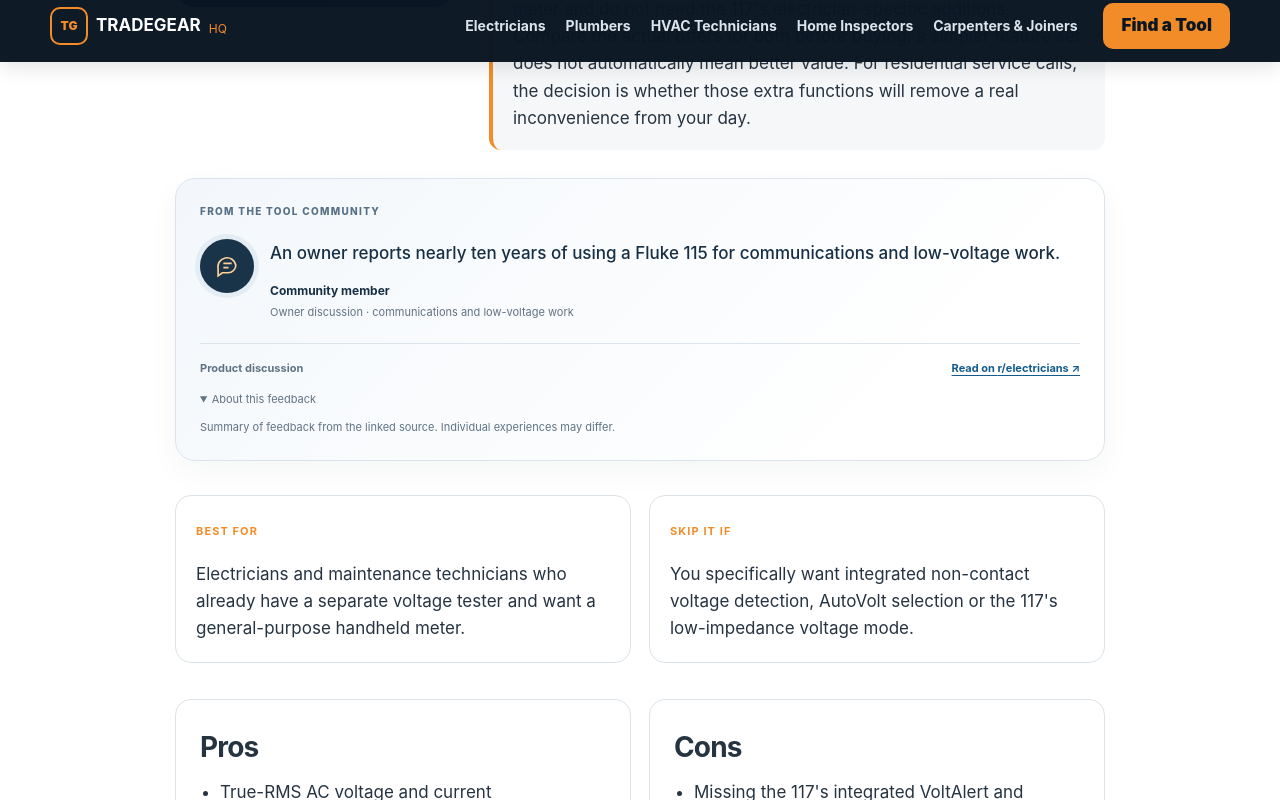
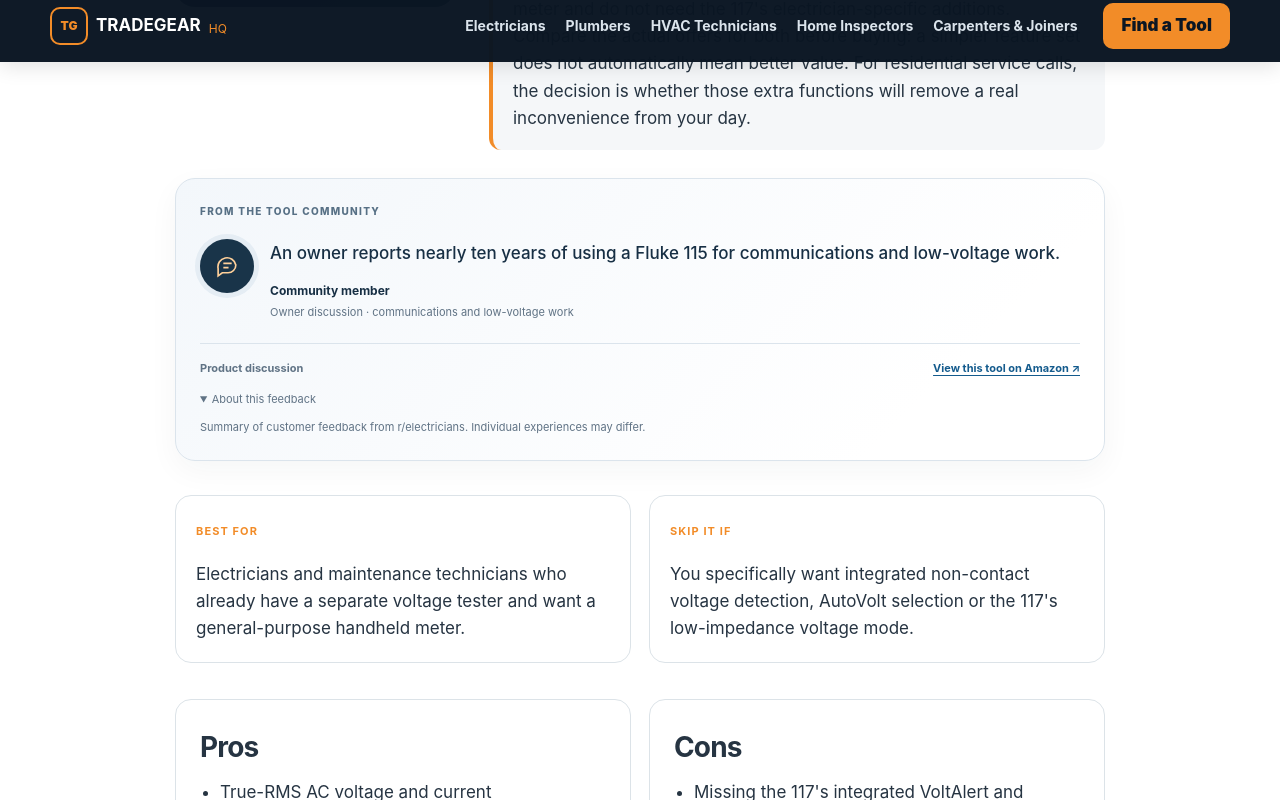
Before and after one commit to robbie400/tradegear-hq, a Next.js app: page /reviews/fluke-115-review/ in a window 1280 px wide. Both pictures are taken after a click on the heading "About this feedback". Shown: the part 1253-2053 px from the top of the page. Built offline with nearby package versions, Linux system fonts and the light colour scheme; no server answers.

Commit message:
Route rating and customer feedback CTAs through tracked Amazon links

```diff
--- a/app/[trade]/[slug]/page.tsx
+++ b/app/[trade]/[slug]/page.tsx
@@ -224,7 +224,7 @@
                         Manufacturer specification source ↗
                       </a>
                     </p>
-                    <ProductFeedback trade={g.trade} brand={p.brand} model={p.model} productId={p.productId || p.reviewSlug} />
+                    <ProductFeedback trade={g.trade} brand={p.brand} model={p.model} productId={p.productId || p.reviewSlug} amazonUrl={p.url} />
                     <div className="productActions">
                       {fullReview && <Link className="reviewBtn" href={`/reviews/${fullReview.slug}/`}>Read Full Review</Link>}
                       <a
--- a/app/reviews/[slug]/page.tsx
+++ b/app/reviews/[slug]/page.tsx
@@ -71,7 +71,7 @@
           </span>
           <h1>{r.title}</h1>
           <p>{r.meta}</p>
-          <ProductRating trade={r.trade} brand={r.brand} model={r.model} compact />
+          <ProductRating trade={r.trade} brand={r.brand} model={r.model} amazonUrl={r.amazonUrl} compact />
           <EditorialByline date={r.trade === 'carpenters' ? (r.sourceNote?.includes('October 13') ? '2026-10-13' : '2026-10-12') : undefined} />
           <div className="reviewHeroActions">
             <a
@@ -113,7 +113,7 @@
               </div>
             </div>
           </div>
-          <ProductFeedback trade={r.trade} brand={r.brand} model={r.model} productId={r.productId || r.slug} showRating={false} />
+          <ProductFeedback trade={r.trade} brand={r.brand} model={r.model} productId={r.productId || r.slug} amazonUrl={r.amazonUrl} showRating={false} />
           <div className="fitGrid">
             <div className="fitCard">
               <b>Best for</b>
--- a/components/ProductFeedback.tsx
+++ b/components/ProductFeedback.tsx
@@ -1,12 +1,13 @@
+import { affiliateUrl } from "@/lib/affiliate";
 import { ProductRating } from "./ProductRating";
 import { FeedbackAvatar } from "./FeedbackAvatar";
 import { getProductFeedbacks } from "@/lib/product-feedback";
 import styles from "./ProductFeedback.module.css";
 
-export function ProductFeedback({ trade, brand, model, productId, showRating=true }: {
-  trade: string; brand: string; model: string; productId?: string; showRating?:boolean;
+export function ProductFeedback({ trade, brand, model, productId, amazonUrl, showRating=true }: {
+  trade: string; brand: string; model: string; productId?: string; amazonUrl:string; showRating?:boolean;
 }) {
-  const rating = showRating ? <ProductRating trade={trade} brand={brand} model={model} /> : null;
+  const rating = showRating ? <ProductRating trade={trade} brand={brand} model={model} amazonUrl={amazonUrl} /> : null;
   const feedbacks = getProductFeedbacks(trade, brand, model, productId);
   if (!feedbacks.length) return rating;
   return (
@@ -23,11 +24,11 @@
       </div>
       <div className={styles.footer}>
         <span className={styles.match}>{feedback.match === "Tool family" ? "Tool-family discussion" : "Product discussion"}</span>
-        <a href={feedback.url} target="_blank" rel="noopener noreferrer">Read on {feedback.source} ↗</a>
+        <a href={affiliateUrl(amazonUrl, trade)} data-trade={trade} data-product={`${brand} ${model}`} target="_blank" rel="sponsored nofollow noopener noreferrer">View this tool on Amazon ↗</a>
       </div>
       <details className={styles.notes}>
         <summary>About this feedback</summary>
-        <p>Summary of feedback from the linked source. Individual experiences may differ.</p>
+        <p>Summary of customer feedback from {feedback.source}. Individual experiences may differ.</p>
         {feedback.portrait && <p>Reviewer photo: <a href={feedback.portrait.sourceUrl} target="_blank" rel="noopener noreferrer">{feedback.portrait.credit}</a>.</p>}
         {feedback.match === "Tool family" && <p>This discussion concerns the tool family; the model or supplied accessories may differ from the configuration on this page.</p>}
       </details>
--- a/components/ProductRating.tsx
+++ b/components/ProductRating.tsx
@@ -1,17 +1,18 @@
 import styles from './ProductFeedback.module.css';
+import {affiliateUrl} from '@/lib/affiliate';
 import {getProductRating} from '@/lib/product-ratings';
-export function ProductRating({trade,brand,model,compact=false}:{trade:string;brand:string;model:string;compact?:boolean}) {
+export function ProductRating({trade,brand,model,amazonUrl,compact=false}:{trade:string;brand:string;model:string;amazonUrl:string;compact?:boolean}) {
   const r=getProductRating(trade,brand,model);if(!r)return null;
   const checked=new Intl.DateTimeFormat('en-US',{month:'short',day:'numeric',year:'numeric',timeZone:'UTC'}).format(new Date(`${r.checkedDate}T00:00:00Z`));
   const stars=<span aria-hidden="true" className={styles.fractionalStars}><span>★★★★★</span><span className={styles.starFill} style={{width:`${r.value/5*100}%`}}>★★★★★</span></span>;
   if(compact)return <aside className={styles.compactRating} aria-label={`${r.source} customer rating ${r.value} out of 5 for ${brand} ${r.modelNumber}`} data-product-rating={r.productId}>
-    <div className={styles.compactRatingRow}><strong>{r.value.toFixed(1)}</strong>{stars}<a href={r.url} target="_blank" rel="noopener noreferrer" aria-label={`Read ${r.count.toLocaleString('en-US')} customer reviews on ${r.source}`}>({r.count.toLocaleString('en-US')}) ↗</a></div>
+    <div className={styles.compactRatingRow}><strong>{r.value.toFixed(1)}</strong>{stars}<a href={affiliateUrl(amazonUrl,trade)} data-trade={trade} data-product={`${brand} ${model}`} target="_blank" rel="sponsored nofollow noopener noreferrer" aria-label={`View ${brand} ${model} on Amazon; displayed rating from ${r.source}`} title={`View this tool on Amazon. Rating shown is from ${r.source}.`}>({r.count.toLocaleString('en-US')}) ↗</a></div>
     <span className={styles.ratingSource}>{r.source} customer rating · Checked {checked}</span>
     <details className={styles.ratingDetails}><summary>About this rating</summary><p>{r.note}</p></details>
   </aside>;
   return <aside className={styles.rating} aria-label={`${r.source} customer rating ${r.value} out of 5 for ${brand} ${r.modelNumber}`} data-product-rating={r.productId}>
     <div>{stars}<strong>{r.value} / 5</strong><span>from {r.count.toLocaleString('en-US')} customer reviews on {r.source}</span></div>
     <p>{r.note} Checked {new Intl.DateTimeFormat('en-US',{month:'long',day:'numeric',year:'numeric',timeZone:'UTC'}).format(new Date(`${r.checkedDate}T00:00:00Z`))}.</p>
-    <a href={r.url} target="_blank" rel="noopener noreferrer">View the current rating and reviews ↗</a>
+    <a href={affiliateUrl(amazonUrl,trade)} data-trade={trade} data-product={`${brand} ${model}`} target="_blank" rel="sponsored nofollow noopener noreferrer">View this tool on Amazon ↗</a>
   </aside>;
 }
```
